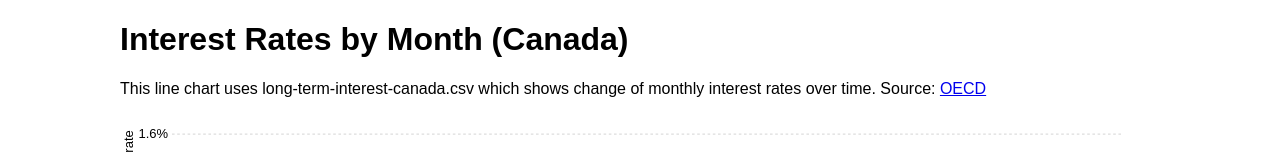
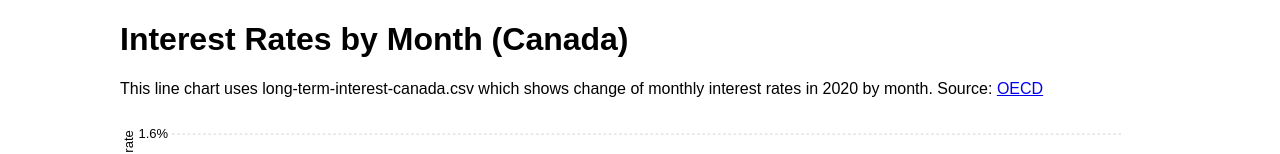
Before and after one commit to collins-ps/CAPP30239_FA22, a plain HTML site: page week_04/homework.html in a window 1280 px wide. Shown: the top 154 px of the page. Drawn offline with nearby package versions, Linux system fonts and the light colour scheme.

Commit message:
Week 4 Update

```diff
--- a/week_04/homework.html
+++ b/week_04/homework.html
@@ -5,7 +5,7 @@
   <meta charset="UTF-8">
   <meta http-equiv="X-UA-Compatible" content="IE=edge">
   <meta name="viewport" content="width=device-width, initial-scale=1.0">
-  <title>Basic line chart</title>
+  <title>Line chart</title>
   <style>
      * {
       font-family: Arial, Helvetica, sans-serif;
@@ -39,7 +39,7 @@
   <div id="container">
     <h1>Interest Rates by Month (Canada)</h1>
     <p>This line chart uses long-term-interest-canada.csv
-      which shows change of monthly interest rates over time. Source:
+      which shows change of monthly interest rates in 2020 by month. Source:
       <a href="https://data.oecd.org/interest/long-term-interest-rates.htm#indicator-chart">OECD</a>
     </p>
    <div id="chart"></div>
```
